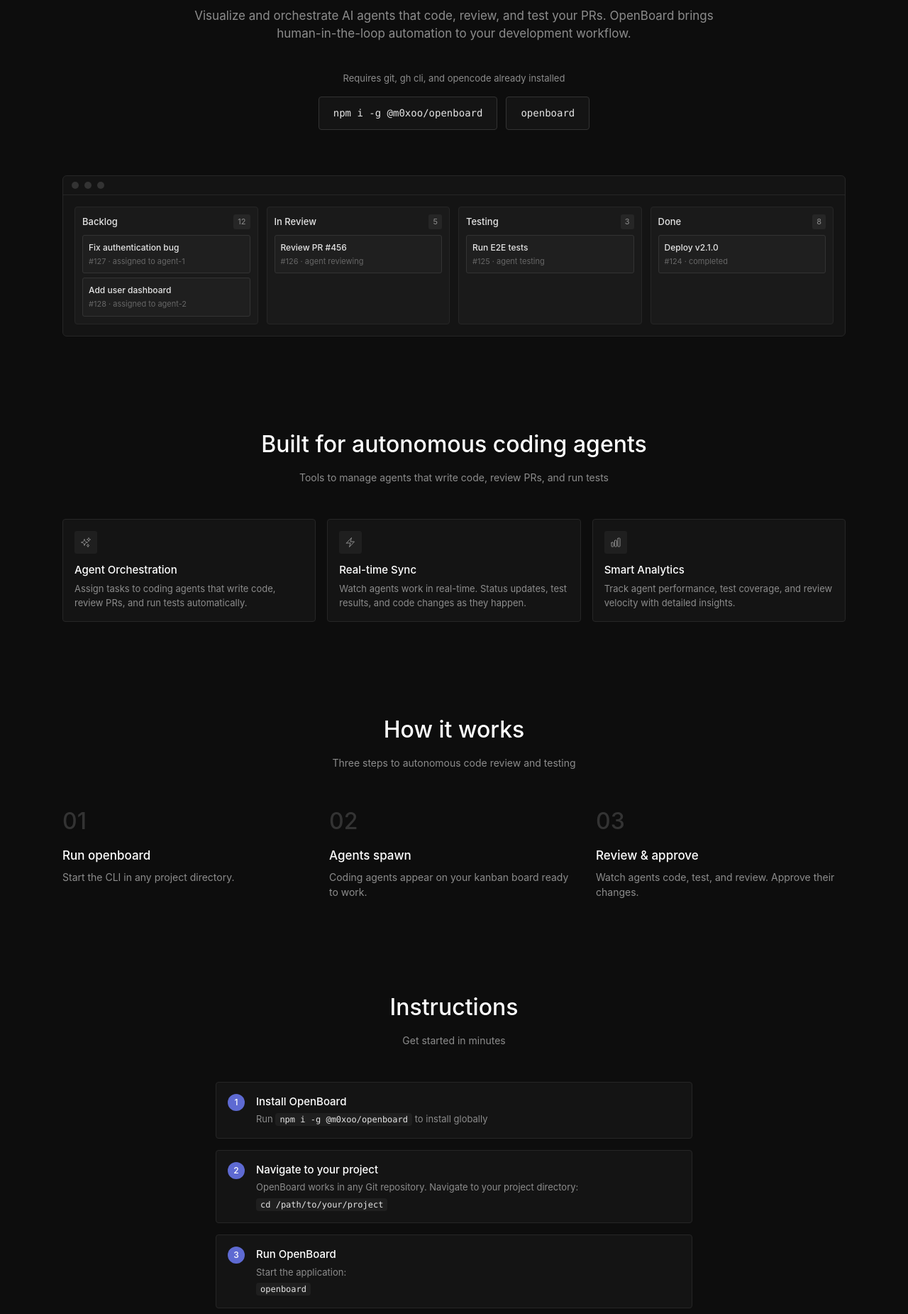
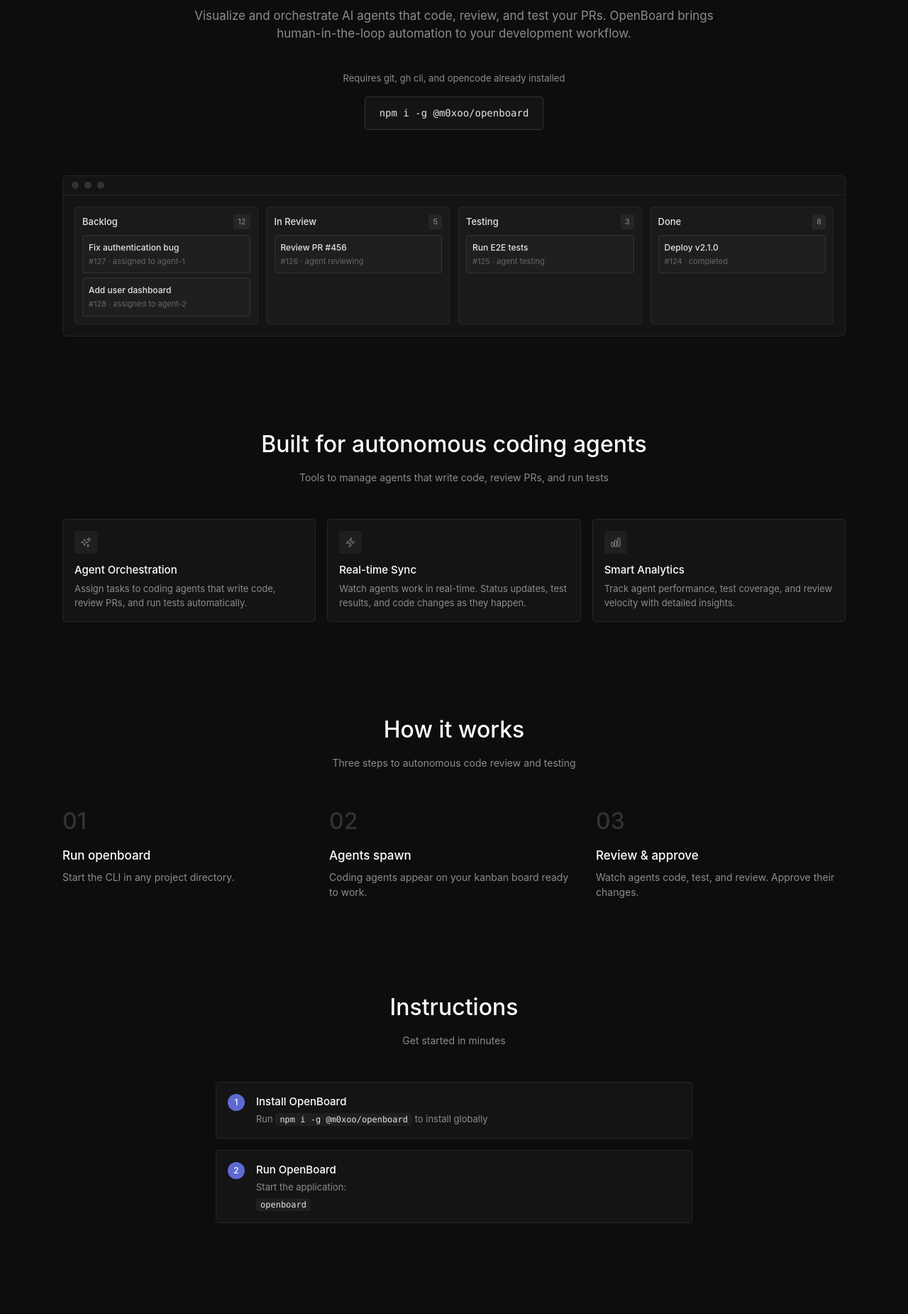
Before and after one commit to M0xoo/test, a Next.js app: page / in a window 1280 px wide. Shown: the part 300-2151 px from the top of the page at 71% size. Built offline with nearby package versions, Linux system fonts and the light colour scheme.

Commit message:
keep only npm install

```diff
--- a/src/app/page.tsx
+++ b/src/app/page.tsx
@@ -59,9 +59,6 @@
                 <div className="flex flex-col items-center justify-center gap-3 sm:flex-row">
                   <div className="rounded-[4px] border border-[#333] bg-[#141414] px-5 py-3 text-[14px] font-mono text-[#e5e5e5]">
                     npm i -g @m0xoo/openboard
-                  </div>
-                  <div className="rounded-[4px] border border-[#333] bg-[#141414] px-5 py-3 text-[14px] font-mono text-[#e5e5e5]">
-                    openboard
                   </div>
                 </div>
               </div>
@@ -218,16 +215,6 @@
                 <div className="flex items-start gap-4">
                   <div className="flex h-6 w-6 flex-shrink-0 items-center justify-center rounded-full bg-[#5e6ad2] text-[12px] font-medium text-white">2</div>
                   <div>
-                    <h3 className="mb-1 text-[15px] font-medium text-white">Navigate to your project</h3>
-                    <p className="text-[13px] text-[#8c8c8c]">OpenBoard works in any Git repository. Navigate to your project directory:</p>
-                    <p className="mt-1 text-[13px] text-[#e5e5e5]"><code className="rounded bg-[#1f1f1f] px-1.5 py-0.5 text-[12px]">cd /path/to/your/project</code></p>
-                  </div>
-                </div>
-              </div>
-              <div className="rounded-[4px] border border-[#262626] bg-[#141414] p-4">
-                <div className="flex items-start gap-4">
-                  <div className="flex h-6 w-6 flex-shrink-0 items-center justify-center rounded-full bg-[#5e6ad2] text-[12px] font-medium text-white">3</div>
-                  <div>
                     <h3 className="mb-1 text-[15px] font-medium text-white">Run OpenBoard</h3>
                     <p className="text-[13px] text-[#8c8c8c]">Start the application:</p>
                     <p className="mt-1 text-[13px] text-[#e5e5e5]"><code className="rounded bg-[#1f1f1f] px-1.5 py-0.5 text-[12px]">openboard</code></p>
```
